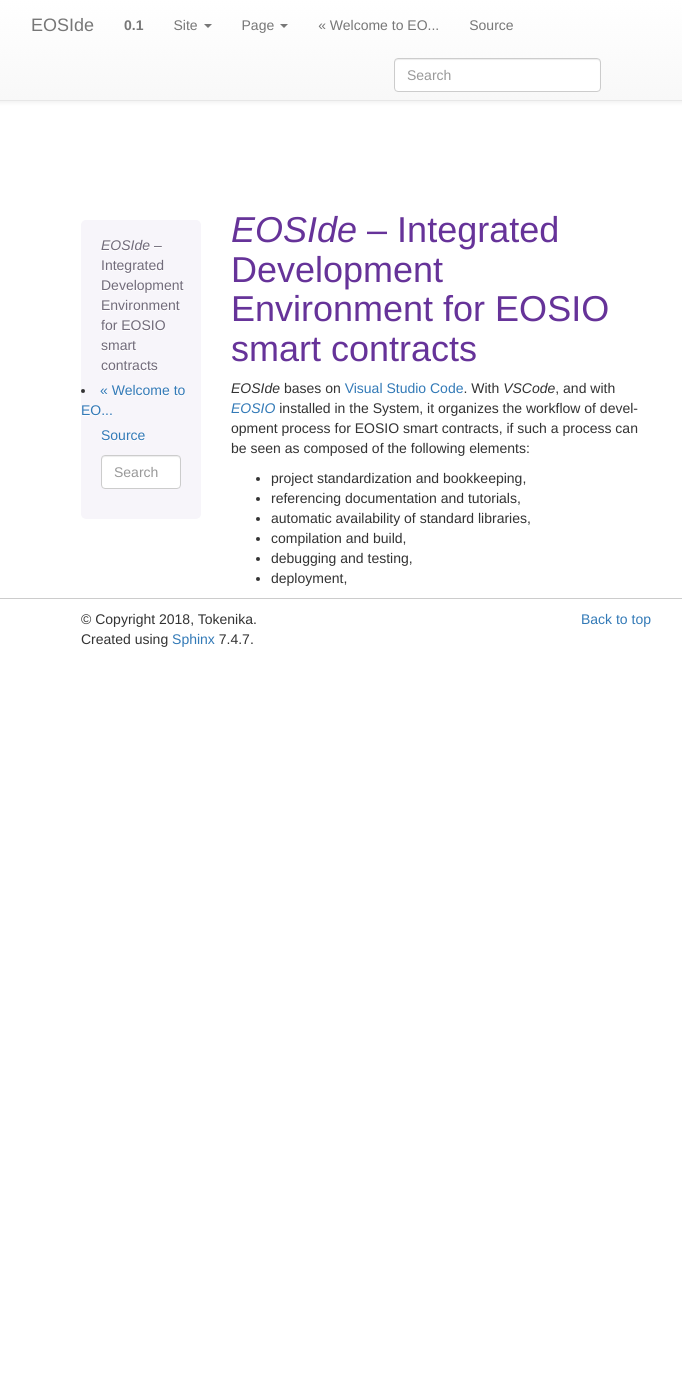
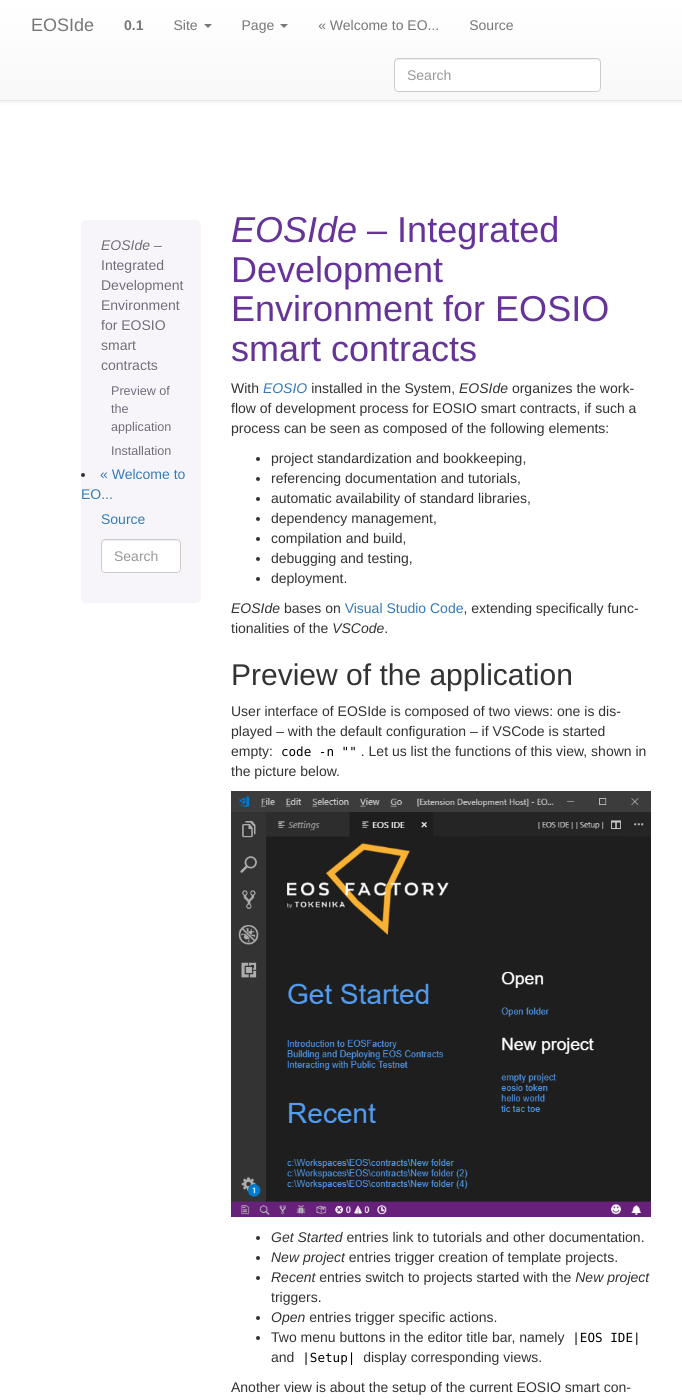
Before and after one commit to tokenika/eoside, a Sphinx documentation site: the page built from docs/README.md, in a window 1280 px wide and 1400 px high. Shown: the whole window, without its empty margins (324-1006 px from the left). Built offline with Sphinx 7.4.7, drawn with Linux system fonts in a browser that asks for light colours; the version number is read from the project's files by our own code; some of the changed text lies outside the part shown.

Commit message:
restoration point

```diff
--- a/docs/README.md
+++ b/docs/README.md
@@ -1,13 +1,39 @@
 # *EOSIde* -- Integrated Development Environment for EOSIO smart contracts
 
-*EOSIde* bases on [Visual Studio Code](https://code.visualstudio.com/).
-With *VSCode*, and with [*EOSIO*](https://github.com/eosio) installed in the
-System, it organizes the workflow of development process for EOSIO smart
-contracts, if such a process can be seen as composed of the following elements:
+ With [*EOSIO*](https://github.com/eosio) installed in the System, *EOSIde* organizes the workflow of development process for EOSIO smart contracts, if such a process can be seen as composed of the following elements:
 
 * project standardization and bookkeeping,
 * referencing documentation and tutorials,
 * automatic availability of standard libraries,
+* dependency management,
 * compilation and build,
 * debugging and testing,
-* deployment,
+* deployment.
+
+*EOSIde* bases on [Visual Studio Code](https://code.visualstudio.com/), extending specifically functionalities of the *VSCode*.
+
+## Preview of the application
+
+User interface of EOSIde is composed of two views: one is displayed -- with the default configuration -- if VSCode is started empty: `code -n ""`. Let us list the functions of this view, shown in the picture below.
+
+![Get Started view](readme_images/get_started.png)
+
+* *Get Started* entries link to tutorials and other documentation.
+* *New project* entries trigger creation of template projects.
+* *Recent* entries switch to projects started with the *New project* triggers.
+* *Open* entries trigger specific actions.
+* Two menu buttons in the editor title bar, namely `|EOS IDE|` and `|Setup|` display corresponding views.
+
+
+Another view is about the setup of the current EOSIO smart contract project. It is shown in the picture below.
+
+![Setup view](readme_images/setup.png)
+
+* *Include* lists directories containing headers involved in the project. The list copies the corresponding one in the `.vscode/c_cpp_properties.json` file that comes from the *ms-vscode.cpptools* extension that is a dependence of EOSIde. The entries are provided with buttons that can manipulate them, especially, new items can be added with a system-native file dialog. With *Windows* and WSL Ubuntu, all file paths are expressed modulo the `WSL root`.
+* *Libs* lists libraries resolving outer dependencies of the project.
+* *Compiler Options* lists parameters of the wasm compiler.
+* The buttons in the top, labelled *Compile*, *Build*, *EOS IDE* and *bash*, trigger corresponding actions. Especially, the *bash* button -- present if *Windows* -- starts a new *bash* terminal. All this actions can be invoked with keyboard shortcuts or with extension commands.
+
+## Installation
+
+EOSIde needs [*EOSIO*](https://github.com/eosio) to be installed in the System. Also, it needs *python3* (Ubuntu, even if System is Windows with WSL Ubuntu).
--- a/docs/conf.py
+++ b/docs/conf.py
@@ -17,7 +17,6 @@
 import sphinx_readable_theme
 import sphinx_bootstrap_theme
 sys.path.insert(0, os.path.abspath('.'))
-
 
 # -- Project information -----------------------------------------------------
 
--- a/docs/index.rst
+++ b/docs/index.rst
@@ -18,7 +18,7 @@
 .. toctree::
     :maxdepth: 1
 
-    ./README
+    README
 
 Indices and tables
 ==================
--- a/eoside/media/startpage.html
+++ b/eoside/media/startpage.html
@@ -75,7 +75,7 @@
         <div style="float:left">
             <img src="tokenika.png"
                 alt="Tokenika"
-                style="height:200px; padding: 10px">
+                style="height:150px; padding: 10px">
         </div>
     </div>
 
```
Also changed, not shown: docs/README - Copy.md (deleted, +0 -14 lines), docs/readme_images/get_started.png (added), docs/readme_images/setup.png (added), 4 other files.
